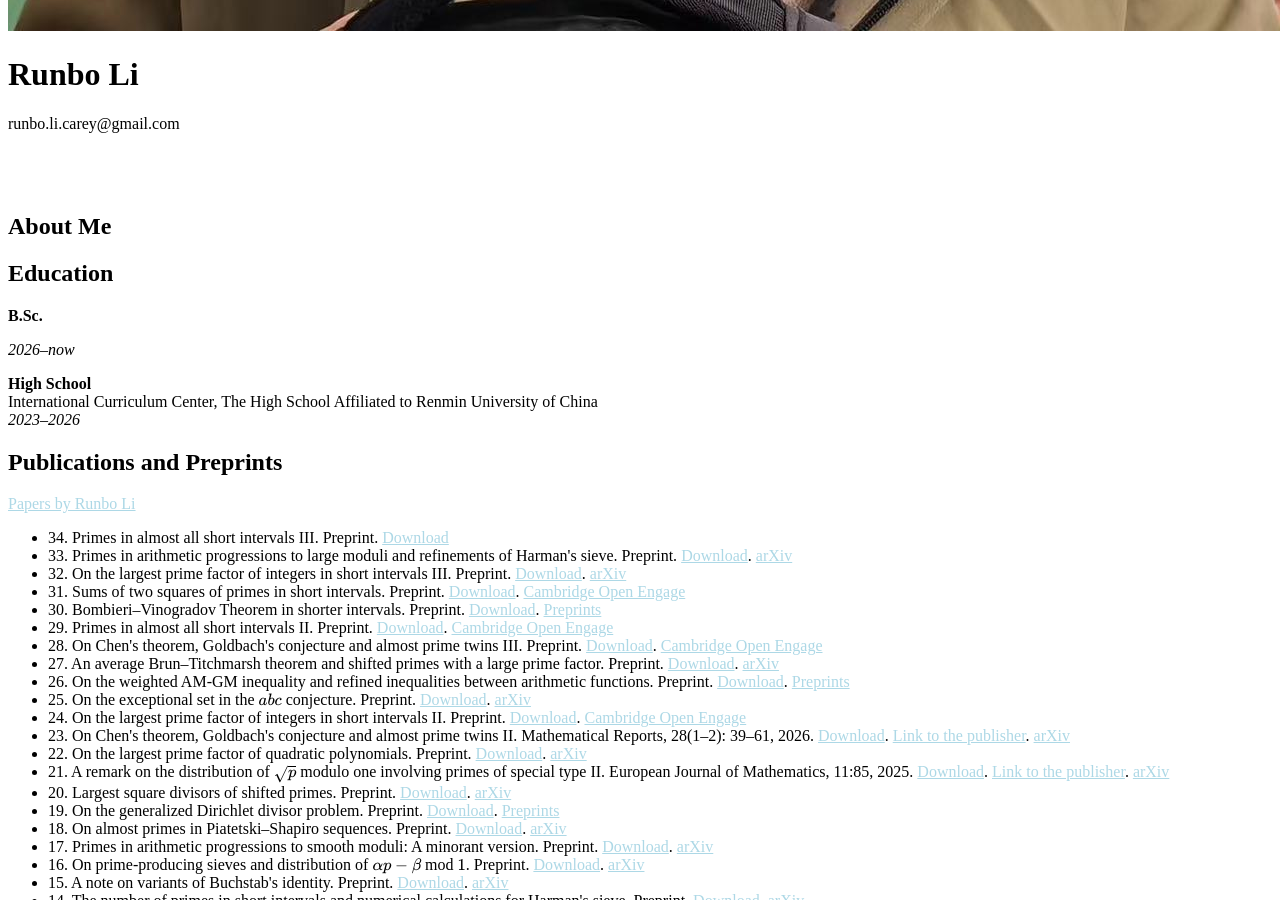
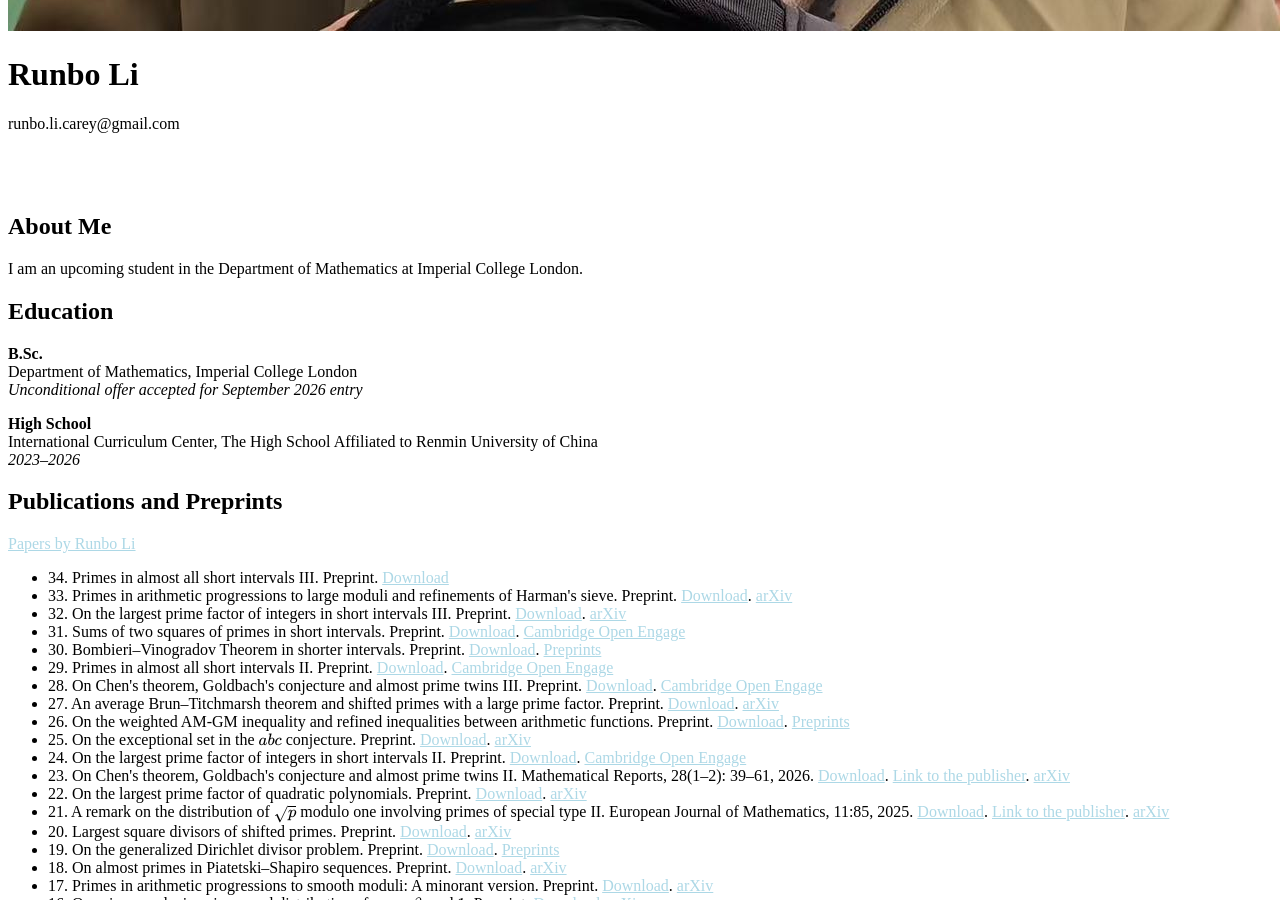
Before and after one commit to CareyRunboLi/CareyRunboLi.github.io, a Jekyll site: the page built from index.md, in a window 1280 px wide and 900 px high, scrolled down 1257 px. Built offline with Jekyll 4.4.1, drawn with Linux system fonts in a browser that asks for light colours; some web fonts are replaced; formulas are drawn with MathJax 3; a style sheet for code colours, icons or effects is not loaded; our own code applies the rules of GitHub Pages for plain Markdown files.

Commit message:
Update index.md

```diff
--- a/index.md
+++ b/index.md
@@ -4,13 +4,13 @@ layout: homepage
 
 ## About Me
 
-<!-- I’m a high school student at International Curriculum Center of The High School Affiliated to Renmin University of China. -->
+I am an upcoming student in the Department of Mathematics at Imperial College London.
 
 ## Education
 
 **B.Sc.**
-
-*2026–now*
+Department of Mathematics, Imperial College London
+*Unconditional offer accepted for September 2026 entry*  <!-- *2026–Present*  -->
 
 **High School**
 International Curriculum Center, The High School Affiliated to Renmin University of China
```
